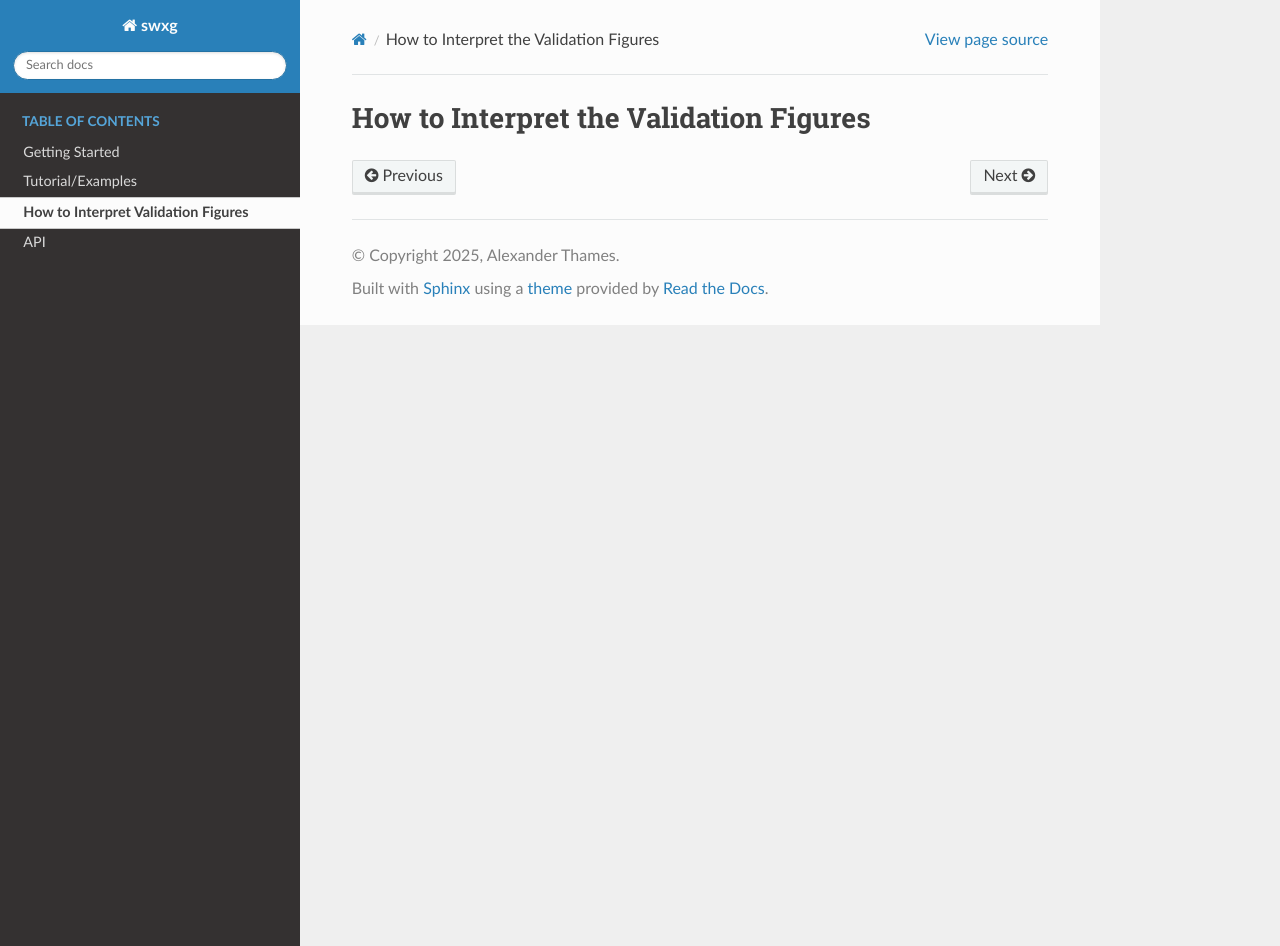
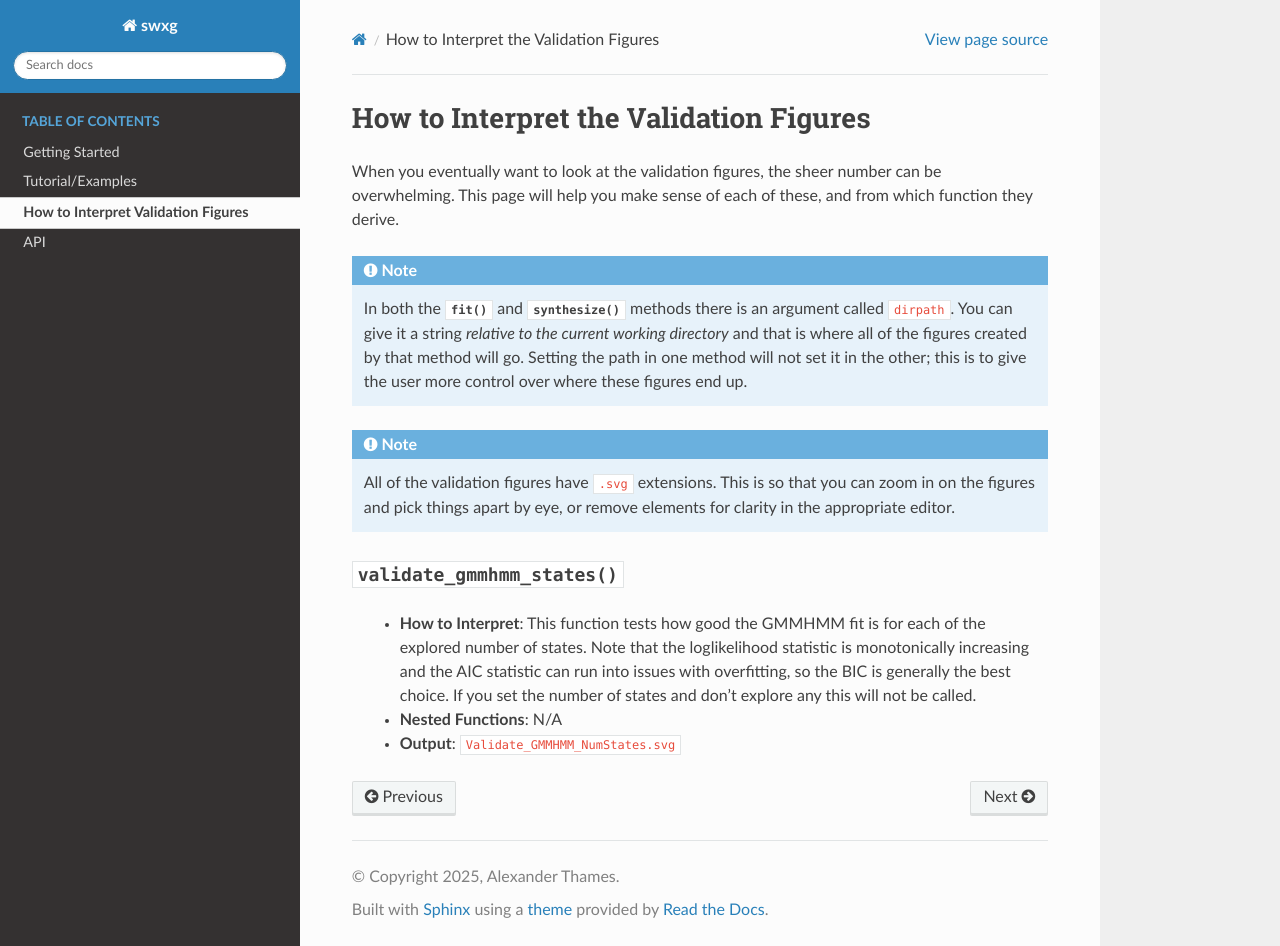
Before and after one commit to xthames/swxg, a Sphinx documentation site: the page built from docs/source/validation/index.rst, in a window 1280 px wide and 946 px high. Built offline with Sphinx 7.4.7 and the Read the Docs theme 3.1.0, drawn with Linux system fonts in a browser that asks for light colours.

Commit message:
starting to do the Validation documentation

```diff
--- a/docs/source/examples/index.rst
+++ b/docs/source/examples/index.rst
@@ -103,7 +103,7 @@ Fitting the reformatted input data is as easy as:
 
    model.fit(validate=False)
 
-Using the ``fit()`` method will first fit the preciptation data and then the temperature data. It return nothing and only updates the internal attributes. You can confirm that both precipitation and temperature have been fit by checking that the ``precip_fit_dict`` and ``copulaetemp_fit_dict`` dictionaries have been populated, and that ``is_fit`` has been flipped to ``True``. :meth:`This method takes several arguments <swxg.SWXGModel.fit>` and one of them is ``validate``, which creates figures to visualize how the fitting is done. In this Tutorial we do not need to validate the test data so we set that ``validate=False``, but the default behavior is to produce these figures.
+Using the :meth:`fit() <swxg.SWXGModel.fit>` method will first fit the preciptation data and then the temperature data. It return nothing and only updates the internal attributes. You can confirm that both precipitation and temperature have been fit by checking that the ``precip_fit_dict`` and ``copulaetemp_fit_dict`` dictionaries have been populated, and that ``is_fit`` has been flipped to ``True``. This method takes several arguments and one of them is ``validate``, which creates figures to visualize how the fitting is done. In this Tutorial we do not need to validate the test data so we set that ``validate=False``, but the default behavior is to produce these figures.
 
 Generating (Synthesizing) Data
 ------------------------------
@@ -114,7 +114,7 @@ Generating data from the fit is just as easy as fitting the data:
 
     wx = model.synthesize(validate=False)
 
-Using the ``synthesize()`` method returns a dataframe of precipitation and temperature generated from the fit statistics. Again we set ``validate=False``, which defaults to creating figures to visualize how the generated data compares to the input data. This method also takes several additional arguments which are outside the scope of this Tutorial.
+Using the :meth:`synthesize() <swxg.SWXGModel.synthesize>` method returns a dataframe of precipitation and temperature generated from the fit statistics. Again we set ``validate=False``, which defaults to creating figures to visualize how the generated data compares to the input data. This method also takes several additional arguments which are outside the scope of this Tutorial.
 
 Displaying ``wx`` will look something like:
 
--- a/docs/source/validation/index.rst
+++ b/docs/source/validation/index.rst
@@ -1,2 +1,20 @@
 How to Interpret the Validation Figures
 =======================================
+
+When you eventually want to look at the validation figures, the sheer number can be overwhelming. This page will help you make sense of each of these, and from which function they derive.
+
+.. note::
+
+   In both the :meth:`fit() <swxg.SWXGModel.fit>` and :meth:`synthesize() <swxg.SWXGModel.synthesize>` methods there is an argument called ``dirpath``. You can give it a string *relative to the current working directory* and that is where all of the figures created by that method will go. Setting the path in one method will not set it in the other; this is to give the user more control over where these figures end up.
+
+.. note::
+
+   All of the validation figures have ``.svg`` extensions. This is so that you can zoom in on the figures and pick things apart by eye, or remove elements for clarity in the appropriate editor.
+
+
+:func:`validate_gmmhmm_states() <swxg.make_figures.validate_gmmhmm_states>`
+---------------------------------------------------------------------------
+
+ * **How to Interpret**: This function tests how good the GMMHMM fit is for each of the explored number of states. Note that the loglikelihood statistic is monotonically increasing and the AIC statistic can run into issues with overfitting, so the BIC is generally the best choice. If you set the number of states and don't explore any this will not be called.
+ * **Nested Functions**: N/A
+ * **Output**: ``Validate_GMMHMM_NumStates.svg``
```
